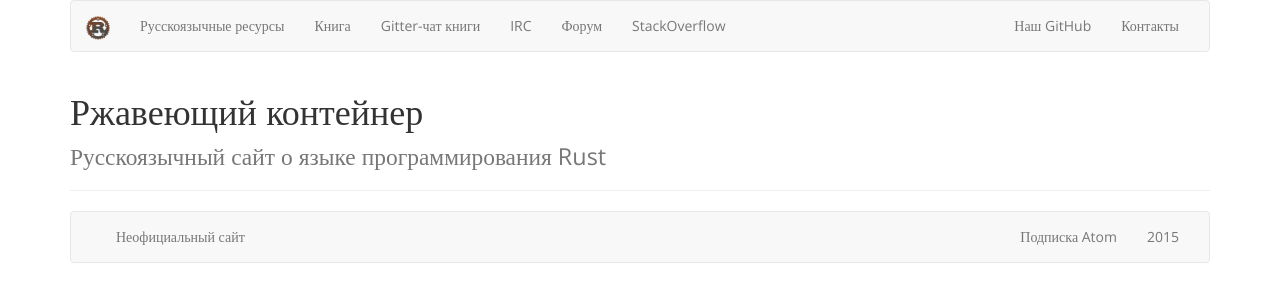
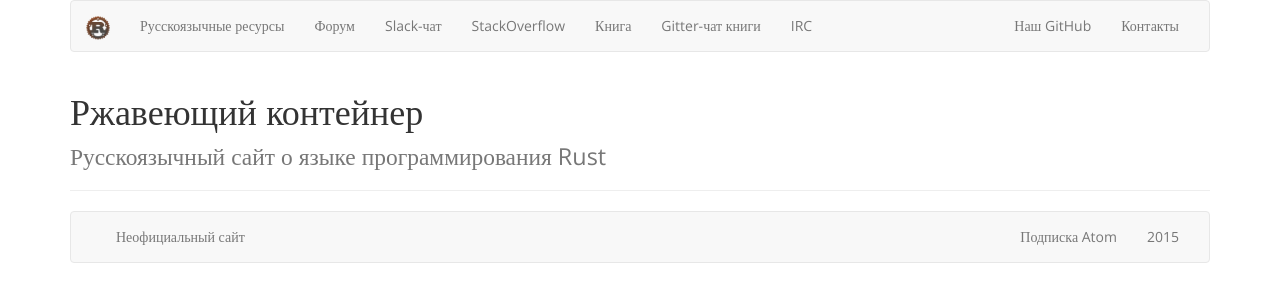
Before and after one commit to rust-lang-ru/rustycrate.ru, a Jekyll site: the page built from index.html, in a window 1280 px wide. Shown: the top 302 px of the page. Built offline with Jekyll 4.4.1, drawn with Linux system fonts in a browser that asks for light colours; nearby versions of some CDN libraries.

Commit message:
Добавляем ссылку на Slack

```diff
--- a/_includes/header.html
+++ b/_includes/header.html
@@ -15,13 +15,13 @@
     <div class="collapse navbar-collapse" id="bs-example-navbar-collapse-1">
       <ul class="nav navbar-nav">
         <li><p class="navbar-text">Русскоязычные ресурсы</p></li>
+        <li><a href="http://forum.rustycrate.ru/" target="blank">Форум</a></li>
+        <li><a href="http://forum.rustycrate.ru/" target="blank">Slack-чат</a></li>
+        <li role="separator" class="divider"></li>
+        <li><a href="http://ru.stackoverflow.com/questions/tagged/rust" target="blank">StackOverflow</a></li>
         <li><a href="http://kgv.github.io/rust_book_ru/" target="blank">Книга</a></li>
         <li><a href="https://gitter.im/kgv/rust_book_ru" target="blank">Gitter-чат книги</a></li>
-        <li role="separator" class="divider"></li>
         <li><a href="https://chat.mibbit.com/?server=irc.mozilla.org&amp;channel=%23rust-ru" target="blank">IRC</a></li>
-        <li><a href="http://forum.rustycrate.ru/" target="blank">Форум</a></li>
-
-        <li><a href="http://ru.stackoverflow.com/questions/tagged/rust" target="blank">StackOverflow</a></li>
       </ul>
       <ul class="nav navbar-nav navbar-right">
         <li><a href="https://github.com/ruRust" target="blank">Наш GitHub</a></li>
```
